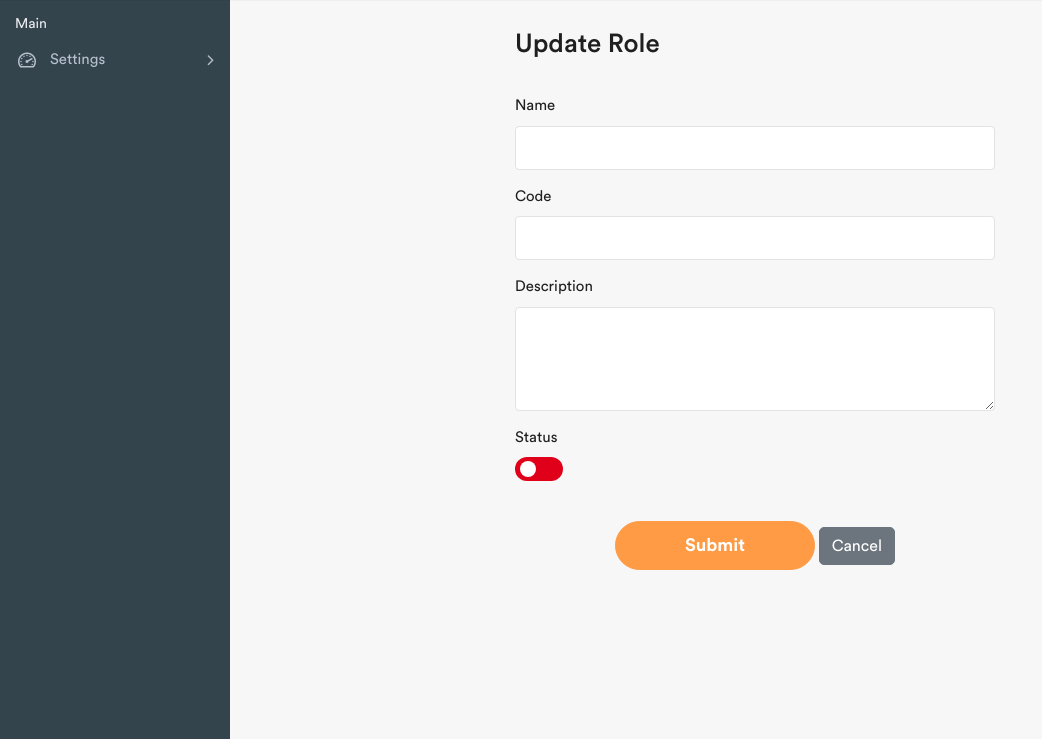
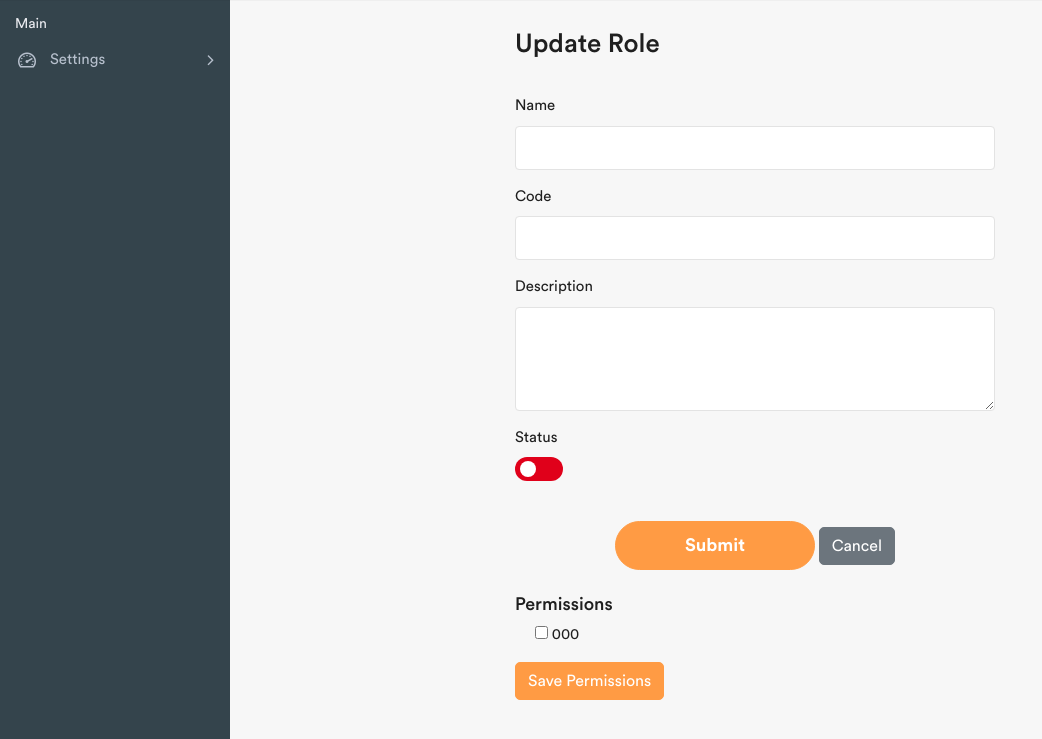
Before and after one commit to HamdiNur/base, a Python web app: template templates/roles/role_edit.html in a window 1280 px wide. Shown: the part 61-800 px from the top of the page, without its empty margins (0-1042 px from the left). Run offline with Jinja, Linux system fonts and the light colour scheme; the template is opened without the code that fills it: most values are stand-ins (such as "Sample title", 1, 10 or a date in 2020); form fields are guessed from the names that the template uses; some libraries are stand-ins or nearby versions.

Commit message:
fix(roles): role edit UI and behavior

```diff
--- a/static/assets/js/role.js
+++ b/static/assets/js/role.js
@@ -113,6 +113,39 @@ $(document).ready(function () {
       });
     });
   });
+// =====================
+// UPDATE ROLE PERMISSIONS
+// =====================
+$("#rolePermissionsForm").on("submit", function (e) {
+  e.preventDefault();
+
+  $.ajax({
+    url: $(this).attr("action"),
+    type: "POST",
+    data: $(this).serialize(),
+    headers: { "X-CSRFToken": getCSRFToken() },
+
+    success: function (res) {
+      Swal.fire(
+        "Permissions Updated",
+        res.message || "Role permissions saved successfully",
+        "success"
+      );
+    },
+
+    error: function (xhr) {
+      let msg = "Failed to update permissions";
+
+      if (xhr.responseJSON && xhr.responseJSON.message) {
+        msg = xhr.responseJSON.message;
+      } else if (xhr.status === 403) {
+        msg = "You do not have permission to update role permissions";
+      }
+
+      Swal.fire("Error", msg, "error");
+    },
+  });
+});
 
   // =====================
   // DATATABLE
@@ -168,19 +201,27 @@ if ($("#rolesTable").length) {
         <i class="material-icons">more_vert</i>
       </a>
       <div class="dropdown-menu dropdown-menu-right">
+
         <a class="dropdown-item" href="/roles/edit/${row.id}">
           <i class="fa fa-pencil m-r-5"></i> Edit
         </a>
+
+        <a class="dropdown-item" href="/roles/${row.id}/permissions">
+          <i class="fa fa-lock m-r-5"></i> Permissions
+        </a>
+
         <button
           type="button"
           class="dropdown-item text-danger delete-role"
           data-id="${row.id}">
           <i class="fa fa-trash-o m-r-5"></i> Delete
         </button>
+
       </div>
     </div>
   `;
 }
+
 }
 
 
--- a/templates/roles/role_edit.html
+++ b/templates/roles/role_edit.html
@@ -71,6 +71,40 @@
                   >
                 </div>
               </form>
+
+              <!-- ROLE PERMISSIONS FORM -->
+              <h4 class="mt-4">Permissions</h4>
+
+              <form
+                id="rolePermissionsForm"
+                method="POST"
+                action="{{ url_for('role.update_role_permissions', role_id=role.id) }}"
+              >
+                <div class="row">
+                  {% for perm in permissions %}
+                  <div class="col-md-4">
+                    <div class="form-check">
+                      <input
+                        type="checkbox"
+                        name="permissions[]"
+                        value="{{ perm.id }}"
+                        {%
+                        if
+                        perm
+                        in
+                        role.permissions
+                        %}checked{%
+                        endif
+                        %}
+                      />
+                      {{ perm.code }}
+                    </div>
+                  </div>
+                  {% endfor %}
+                </div>
+
+                <button class="btn btn-primary mt-3">Save Permissions</button>
+              </form>
             </div>
           </div>
         </div>
```
Lines whose indentation alone changed are shown as unchanged.
